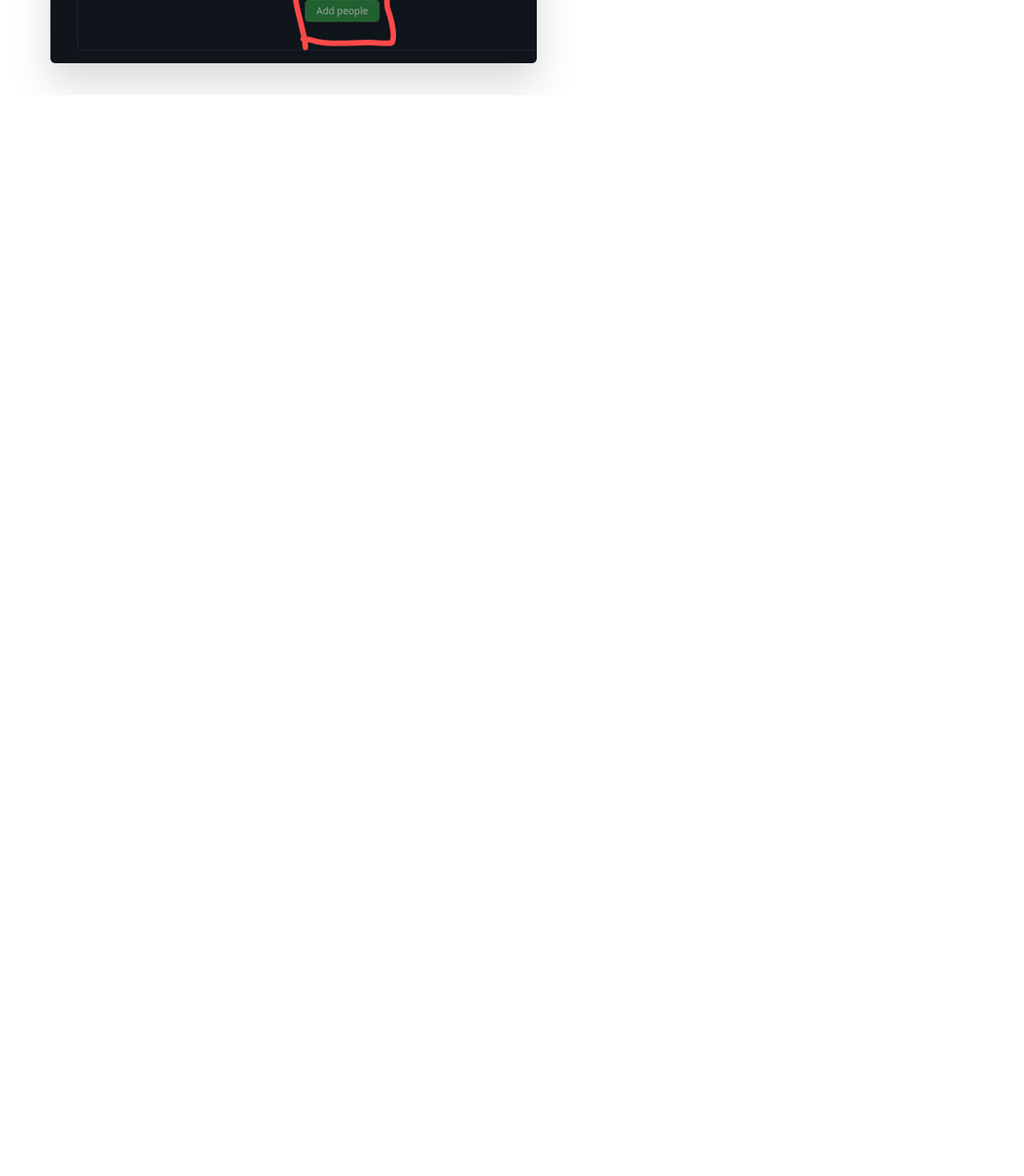
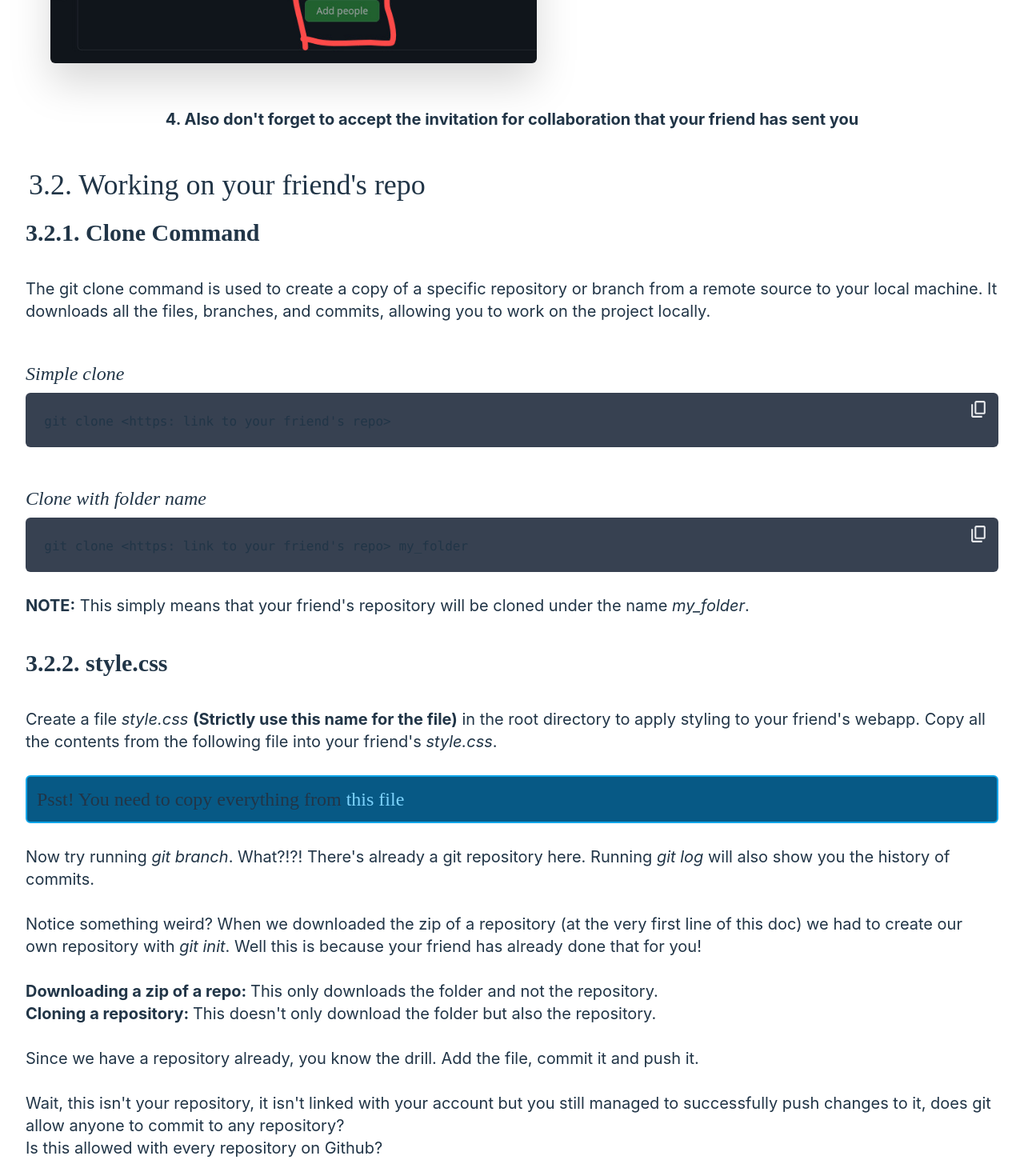
Before and after one commit to craniacshencil/git_sesh, a React (Vite) app: page / in a window 1280 px wide. Shown: the part 8020-9490 px from the top of the page at 80% size. Before the commit the page ends 8139 px from the top, so only its background shows below. Built offline with nearby package versions, Linux system fonts and the light colour scheme.

Commit message:
Add all steps to style friend's app

```diff
--- a/src/sections/collab/Collaboration.tsx
+++ b/src/sections/collab/Collaboration.tsx
@@ -1,10 +1,11 @@
 import React from "react";
-// import * as snippets from "./snippets";
+import * as snippets from "./snippets";
 // import CodeBlock from "../CodeBlock";
 import addCollab from "../../assets/add-collaborator.jpeg";
 import clickSettings from "../../assets/click-settings.jpeg";
 import collabSidebar from "../../assets/collab-sidebar.jpeg";
 import * as styles from "../../styles";
+import CodeBlock from "../CodeBlock";
 
 const Collaboration: React.FC = () => {
   return (
@@ -54,6 +55,89 @@ const Collaboration: React.FC = () => {
             </div>
           </div>
         </div>
+        <div className="text-xl mt-12 text-center font-bold">
+          4. Also don't forget to accept the invitation for collaboration that
+          your friend has sent you
+        </div>
+      </div>
+
+      <div className="friend-repo">
+        <div className={styles.subheading}>
+          3.2. Working on your friend's repo
+        </div>
+        <div className={`${styles.subsubheading} mt-14`}>
+          3.2.1. Clone Command
+        </div>
+        <p className={styles.para}>
+          The git clone command is used to create a copy of a specific
+          repository or branch from a remote source to your local machine. It
+          downloads all the files, branches, and commits, allowing you to work
+          on the project locally.
+        </p>
+
+        <p className={styles.codeHead}>Simple clone</p>
+        <CodeBlock codeText={snippets.clone} />
+
+        <p className={styles.codeHead}>Clone with folder name </p>
+        <CodeBlock codeText={snippets.cloneCustom} />
+        <p className="text-xl mb-10">
+          <strong>NOTE:</strong> This simply means that your friend's repository
+          will be cloned under the name <em>my_folder</em>.
+        </p>
+
+        <div className={styles.subsubheading}>3.2.2. style.css</div>
+        <p className={styles.para}>
+          Create a file <em>style.css</em>{" "}
+          <strong>(Strictly use this name for the file)</strong> in the root
+          directory to apply styling to your friend's webapp. Copy all the
+          contents from the following file into your friend's <em>style.css</em>
+          .
+        </p>
+
+        <div className={styles.infoBox}>
+          Psst! You need to copy everything from
+          <a
+            className="cursor-pointer mt-2 text-2xl text-sky-300 hover:text-sky-200"
+            target="_blank"
+            href="https://github.com/craniacshencil/temp-converter"
+            rel="noreferrer noopener"
+          >
+            {" "}
+            this file{" "}
+          </a>
+        </div>
+
+        <p className={styles.para}>
+          Now try running <em>git branch</em>. What?!?! There's already a git
+          repository here. Running <em>git log</em> will also show you the
+          history of commits.
+        </p>
+        <p className={styles.para}>
+          Notice something weird? When we downloaded the zip of a repository (at
+          the very first line of this doc) we had to create our own repository
+          with <em>git init</em>. Well this is because your friend has already
+          done that for you!
+        </p>
+        <p className={styles.para}>
+          <strong>Downloading a zip of a repo: </strong>This only downloads the
+          folder and not the repository.
+          <br />
+          <strong>Cloning a repository: </strong>This doesn't only download the
+          folder but also the repository.
+        </p>
+
+        <p className={styles.para}>
+          Since we have a repository already, you know the drill. Add the file,
+          commit it and push it.
+        </p>
+
+        <p className={styles.para}>
+          Wait, this isn't your repository, it isn't linked with your account
+          but you still managed to successfully push changes to it, does git
+          allow anyone to commit to any repository?
+          <br />
+          Is this allowed with every repository on Github?
+        </p>
       </div>
     </section>
   );
--- a/src/sections/collab/snippets.ts
+++ b/src/sections/collab/snippets.ts
@@ -0,0 +1,7 @@
+export const clone: string = `
+  git clone <https: link to your friend's repo>
+`;
+
+export const cloneCustom: string = `
+  git clone <https: link to your friend's repo> my_folder
+`;
```
